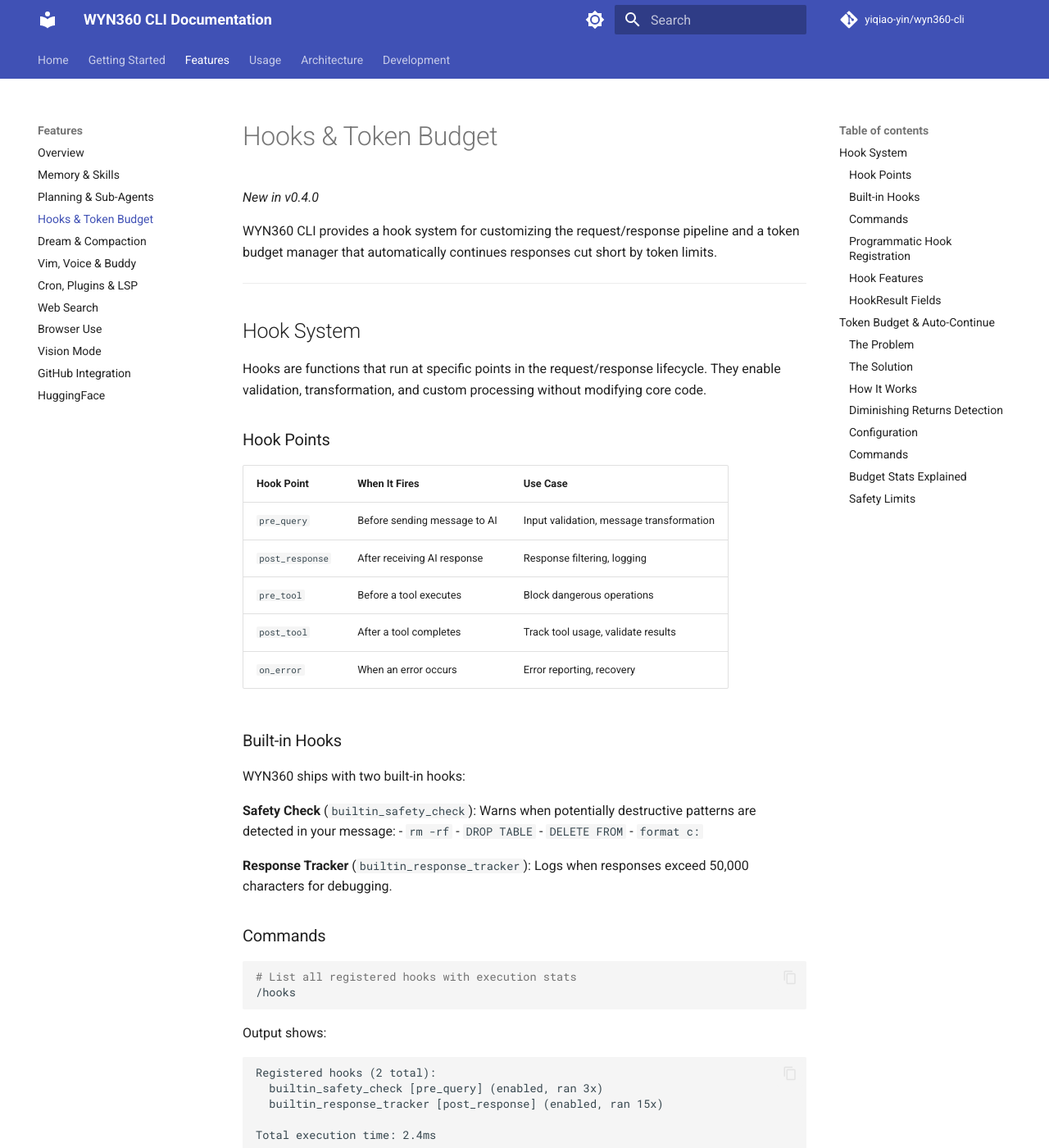
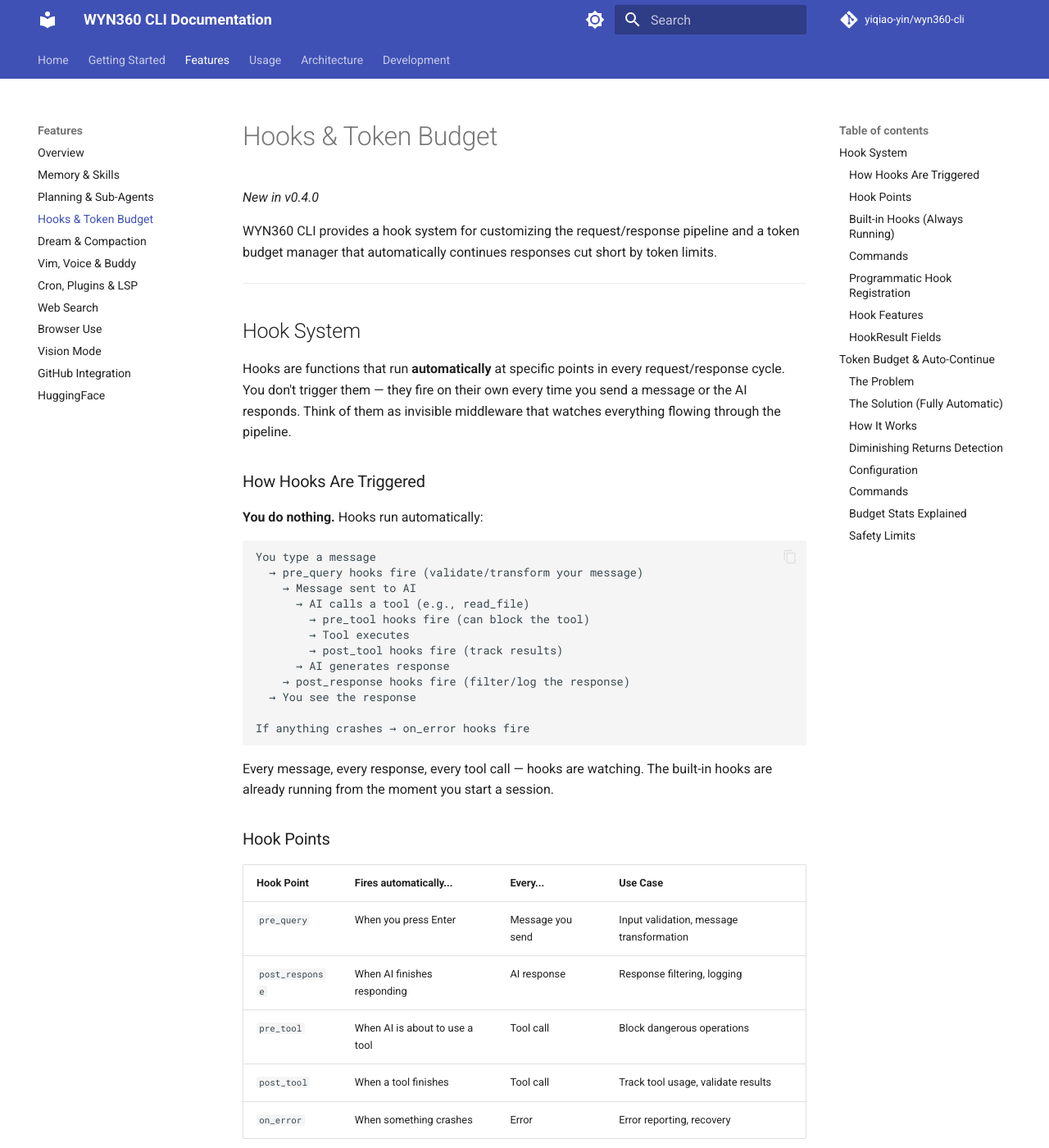
Before and after one commit to yiqiao-yin/wyn360-cli, an MkDocs documentation site: the page built from docs/features/hooks-and-budget.md, in a window 1280 px wide and 1400 px high. Shown: the whole window at 82% size. Built offline with MkDocs 1.6.1 and Material for MkDocs 9.7.7, drawn with Linux system fonts in a browser that asks for light colours; comment, search, counter and statistics services are not loaded; some of the changed text lies outside the part shown.

Commit message:
docs: Clarify that hooks and token budget fire automatically
The hooks and budget doc pages now explicitly explain that:
- Hooks run automatically on every message/response/tool call
- Built-in hooks are active from session start with no user action
- Token budget auto-continue is invisible to the user
- Added flow diagram showing when each hook point fires

Co-Authored-By: Claude Opus 4.6 (1M context) <noreply@anthropic.com>

````diff
--- a/docs/features/hooks-and-budget.md
+++ b/docs/features/hooks-and-budget.md
@@ -8,31 +8,51 @@ WYN360 CLI provides a hook system for customizing the request/response pipeline
 
 ## Hook System
 
-Hooks are functions that run at specific points in the request/response lifecycle. They enable validation, transformation, and custom processing without modifying core code.
+Hooks are functions that run **automatically** at specific points in every request/response cycle. You don't trigger them — they fire on their own every time you send a message or the AI responds. Think of them as invisible middleware that watches everything flowing through the pipeline.
+
+### How Hooks Are Triggered
+
+**You do nothing.** Hooks run automatically:
+
+```
+You type a message
+  → pre_query hooks fire (validate/transform your message)
+    → Message sent to AI
+      → AI calls a tool (e.g., read_file)
+        → pre_tool hooks fire (can block the tool)
+        → Tool executes
+        → post_tool hooks fire (track results)
+      → AI generates response
+    → post_response hooks fire (filter/log the response)
+  → You see the response
+
+If anything crashes → on_error hooks fire
+```
+
+Every message, every response, every tool call — hooks are watching. The built-in hooks are already running from the moment you start a session.
 
 ### Hook Points
 
-| Hook Point | When It Fires | Use Case |
-|------------|---------------|----------|
-| `pre_query` | Before sending message to AI | Input validation, message transformation |
-| `post_response` | After receiving AI response | Response filtering, logging |
-| `pre_tool` | Before a tool executes | Block dangerous operations |
-| `post_tool` | After a tool completes | Track tool usage, validate results |
-| `on_error` | When an error occurs | Error reporting, recovery |
+| Hook Point | Fires automatically... | Every... | Use Case |
+|------------|----------------------|----------|----------|
+| `pre_query` | When you press Enter | Message you send | Input validation, message transformation |
+| `post_response` | When AI finishes responding | AI response | Response filtering, logging |
+| `pre_tool` | When AI is about to use a tool | Tool call | Block dangerous operations |
+| `post_tool` | When a tool finishes | Tool call | Track tool usage, validate results |
+| `on_error` | When something crashes | Error | Error reporting, recovery |
 
-### Built-in Hooks
+### Built-in Hooks (Always Running)
 
-WYN360 ships with two built-in hooks:
+WYN360 ships with two hooks that are **active by default** in every session:
 
-**Safety Check** (`builtin_safety_check`):
-Warns when potentially destructive patterns are detected in your message:
-- `rm -rf`
-- `DROP TABLE`
-- `DELETE FROM`
-- `format c:`
+**Safety Check** (`builtin_safety_check`) — runs on every message you type:
+- Scans for destructive patterns: `rm -rf`, `DROP TABLE`, `DELETE FROM`, `format c:`
+- If found, adds a warning message (does not block — just warns)
+- Example: you type "please rm -rf /tmp" → you'll see "Warning: Detected potentially destructive pattern 'rm -rf'"
 
-**Response Tracker** (`builtin_response_tracker`):
-Logs when responses exceed 50,000 characters for debugging.
+**Response Tracker** (`builtin_response_tracker`) — runs on every AI response:
+- Silently logs when responses exceed 50,000 characters
+- You won't see anything unless you check the logs — it's for debugging
 
 ### Commands
 
@@ -110,19 +130,21 @@ manager.register("rm_blocker", HookPoint.PRE_TOOL, block_rm, priority=-10)
 
 ## Token Budget & Auto-Continue
 
-The token budget manager tracks output token usage and automatically continues the AI's response when it gets cut off by the `max_tokens` limit.
+The token budget manager **runs automatically** on every AI response. You don't need to configure or trigger it — it watches for cut-off responses and continues them seamlessly.
 
 ### The Problem
 
 When the AI generates a long response, it may hit the `max_tokens` limit and stop mid-sentence. Previously, you had to manually ask "please continue" to get the rest.
 
-### The Solution
+### The Solution (Fully Automatic)
 
-WYN360 now:
-1. Detects when a response was cut off (doesn't end with a sentence terminator)
-2. Automatically sends a continuation message
+After every AI response, the system automatically:
+1. Checks if the response was cut off (doesn't end with a sentence terminator)
+2. If cut off, sends a continuation message behind the scenes
 3. Appends the continuation to the original response seamlessly
-4. Stops when the response is complete or diminishing returns are detected
+4. Repeats until the response is complete or diminishing returns are detected
+
+**You see one complete response** — the auto-continue happens invisibly. You never need to type "please continue."
 
 ### How It Works
 
````
Also changed, not shown: docusaurus-docs/docs/features/hooks-and-budget.md (+46 -24 lines).
